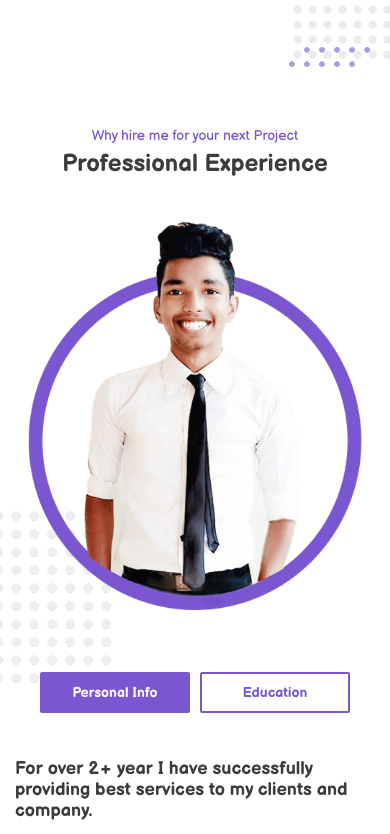
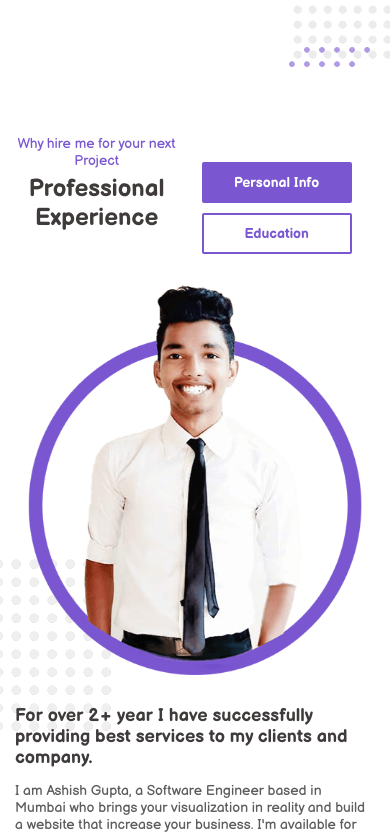
Before and after one commit to Ashish8689/ashish-portfolio-v2, a Next.js app: page / in a window 390 px wide. Shown: the part 2182-3016 px from the top of the page. Built offline with nearby package versions, Linux system fonts and the light colour scheme.

Commit message:
about changes

```diff
--- a/app/style/about.css
+++ b/app/style/about.css
@@ -7,10 +7,6 @@
 .about .section-left {
     position: relative;
     flex: 35%;
-    height: 500px;
-    display: flex;
-    flex-direction: column;
-    justify-content: space-evenly;
 }
 
 .about .dotted {
@@ -30,21 +26,27 @@
     justify-content: space-evenly;
 }
 
-.about-header-container h4 {
+.about-header-container {
+    margin-bottom: 20px;
+    display: flex;
+    align-items: center;
+    justify-content: space-between;
+}
+
+.about-header h4 {
     font-size: 16px;
     font-weight: 400;
     color: var(--main-color);
 }
 
-.about-header-container h3 {
+.about-header h3 {
     font-size: 32px;
     color: var(--bold-color);
     font-weight: 700;
 }
 
 .about .img-container {
-    width: 100%;
-    overflow: hidden;
+    display: initial;
 }
 
 .about .img-container img {
@@ -67,7 +69,6 @@
 .tabs {
     margin: 0;
     list-style: none;
-    padding: 10px 0;
     text-align: end;
 }
 
@@ -169,14 +170,17 @@
 }
 
 .education-item-block {
+    display: flex;
+    flex-direction: column;
+    justify-content: space-between;
     padding: 5px 24px 10px 20px;
     border-radius: 30px;
     background: var(--title-color);
-    box-shadow: 0 10px 20px rgba(0, 0, 0, 0.1);
+    box-shadow: 0 4px 20px rgba(122, 87, 209, 0.2);
 }
 
 .education-item-block .header {
-    font-size: 40px;
+    font-size: 30px;
     padding-bottom: 25px;
     font-weight: 600;
     color: var(--main-light-color);
@@ -193,7 +197,7 @@
 
 .education-item-block h3 {
     margin-top: 5px;
-    font-size: 22px;
+    font-size: 18px;
     color: var(--main-color);
 }
 
@@ -255,16 +259,16 @@
 }
 
 @media (max-width: 600px) {
-    .about-header-container {
+    .about-header {
         text-align: center;
         padding-bottom: 20px;
     }
 
-    .about-header-container h3 {
+    .about-header h3 {
         font-size: 24px;
     }
 
-    .about-header-container h4 {
+    .about-header h4 {
         font-size: 14px;
         padding-bottom: 5px;
     }
--- a/component/About/About.component.tsx
+++ b/component/About/About.component.tsx
@@ -4,7 +4,7 @@ import { AboutTab } from './about.interface'
 import CustomImage from '../CustomImage/CustomImage.component'
 import Education from './Education.component'
 import PersonalInfo from './PersonalInfo.component'
-import { ABOUT_TABS } from '@/constant/about.constant'
+import AboutTabs from './AboutTabs.component'
 
 const About: React.FC = () => {
     const [activeTab, setActiveTab] = useState(AboutTab.PERSONAL)
@@ -17,13 +17,19 @@ const About: React.FC = () => {
     return (
         <div className="about" id="about">
             <div className="container">
+                <div className="about-header-container">
+                    <div className="about-header">
+                        <h4>Why hire me for your next Project</h4>
+                        <h3>Professional Experience</h3>
+                    </div>
+
+                    <AboutTabs
+                        activeTab={activeTab}
+                        onClick={(tab) => setActiveTab(tab)}
+                    />
+                </div>
                 <div className="section-flex">
                     <div className="section-left">
-                        <div className="about-header-container">
-                            <h4>Why hire me for your next Project</h4>
-                            <h3>Professional Experience</h3>
-                        </div>
-
                         <div className="img-container">
                             <CustomImage src="/image/1.png" />
                         </div>
@@ -34,19 +40,6 @@ const About: React.FC = () => {
                     {/* Section left end */}
 
                     <div className="section-right">
-                        <ul className="tabs">
-                            {ABOUT_TABS.map(({ tab, label }, index) => (
-                                <li
-                                    className={`tab button ${
-                                        activeTab == tab && 'active'
-                                    }`}
-                                    key={index}
-                                    onClick={() => setActiveTab(tab)}
-                                >
-                                    {label}
-                                </li>
-                            ))}
-                        </ul>
                         <div className="tab-content">
                             <section
                                 className={`tab-section ${
@@ -73,17 +66,11 @@ const About: React.FC = () => {
             {/* ***********   Animation   ************* */}
 
             <div className="line-circle">
-                <CustomImage
-                    alt="Ashish Gupta"
-                    src="/image/icons/line-circle.png"
-                />
+                <CustomImage src="/image/icons/line-circle.png" />
             </div>
 
             <div className="dot-line">
-                <CustomImage
-                    alt="Ashish Gupta"
-                    src="/image/icons/dot-line.png"
-                />
+                <CustomImage src="/image/icons/dot-line.png" />
             </div>
         </div>
     )
--- /dev/null
+++ b/component/About/AboutTabs.component.tsx
@@ -0,0 +1,24 @@
+import { ABOUT_TABS } from '@/constant/about.constant'
+import React from 'react'
+import { AboutTabsProps } from './about.interface'
+
+const AboutTabs = ({
+    activeTab,
+    onClick,
+}: AboutTabsProps): React.JSX.Element => {
+    return (
+        <ul className="tabs">
+            {ABOUT_TABS.map(({ tab, label }, index) => (
+                <li
+                    className={`tab button ${activeTab == tab && 'active'}`}
+                    key={index}
+                    onClick={() => onClick(tab)}
+                >
+                    {label}
+                </li>
+            ))}
+        </ul>
+    )
+}
+
+export default AboutTabs
--- a/component/About/EducationItem.component.tsx
+++ b/component/About/EducationItem.component.tsx
@@ -6,11 +6,14 @@ const EducationItem = ({
 }: EducationItemProps): React.JSX.Element => {
     return (
         <div className="education-item-block">
-            <h1 className="header">{degreeType}</h1>
-            <div className="content">
-                <h2>{board}</h2>
-                <h3>{degree}</h3>
+            <div>
+                <h1 className="header">{degreeType}</h1>
+                <div className="content">
+                    <h2>{board}</h2>
+                    <h3>{degree}</h3>
+                </div>
             </div>
+
             <p className="year">{year}</p>
         </div>
     )
--- a/component/About/about.interface.ts
+++ b/component/About/about.interface.ts
@@ -1,8 +1,17 @@
 import { ReactNode } from 'react'
 
+export enum AboutTab {
+    PERSONAL = 'personal',
+    EDUCATION = 'education',
+}
 export interface AboutContentProps {
     icon: any
     element: ReactNode
+}
+
+export interface AboutTabsProps {
+    activeTab: string
+    onClick: (string: AboutTab) => void
 }
 
 export interface EducationItemProps {
@@ -14,8 +23,3 @@ export interface EducationItemProps {
         year: string
     }
 }
-
-export enum AboutTab {
-    PERSONAL = 'personal',
-    EDUCATION = 'education',
-}
--- a/constant/about.constant.ts
+++ b/constant/about.constant.ts
@@ -20,7 +20,7 @@ export const EDUCATION_DETAILS = [
         year: '2014 - 2015',
     },
     {
-        degreeType: 'Junior',
+        degreeType: 'Junior College',
         degree: 'HSC',
         college: "The BSGD's Junior College",
         board: 'Maharashtra Board',
```
